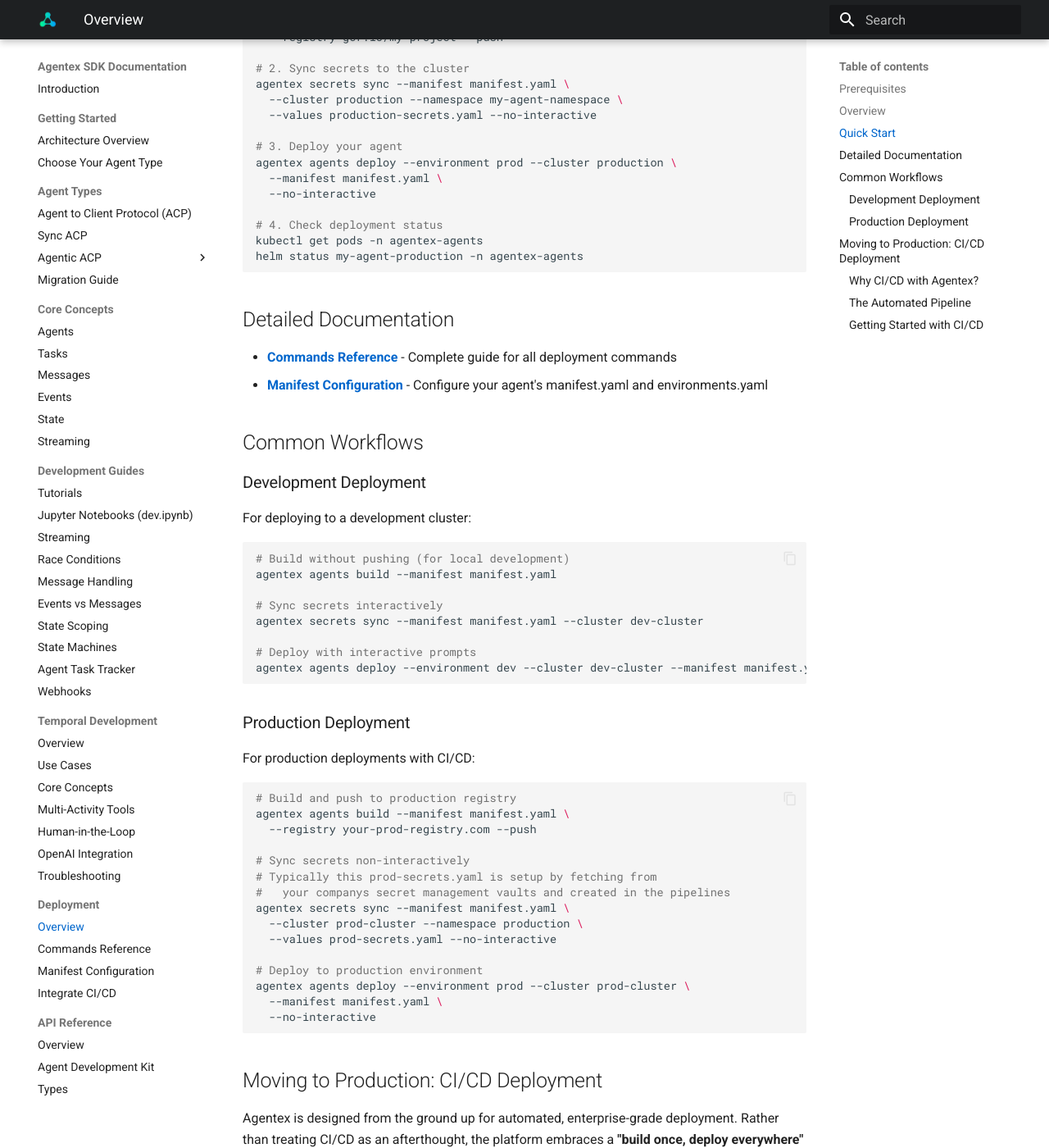
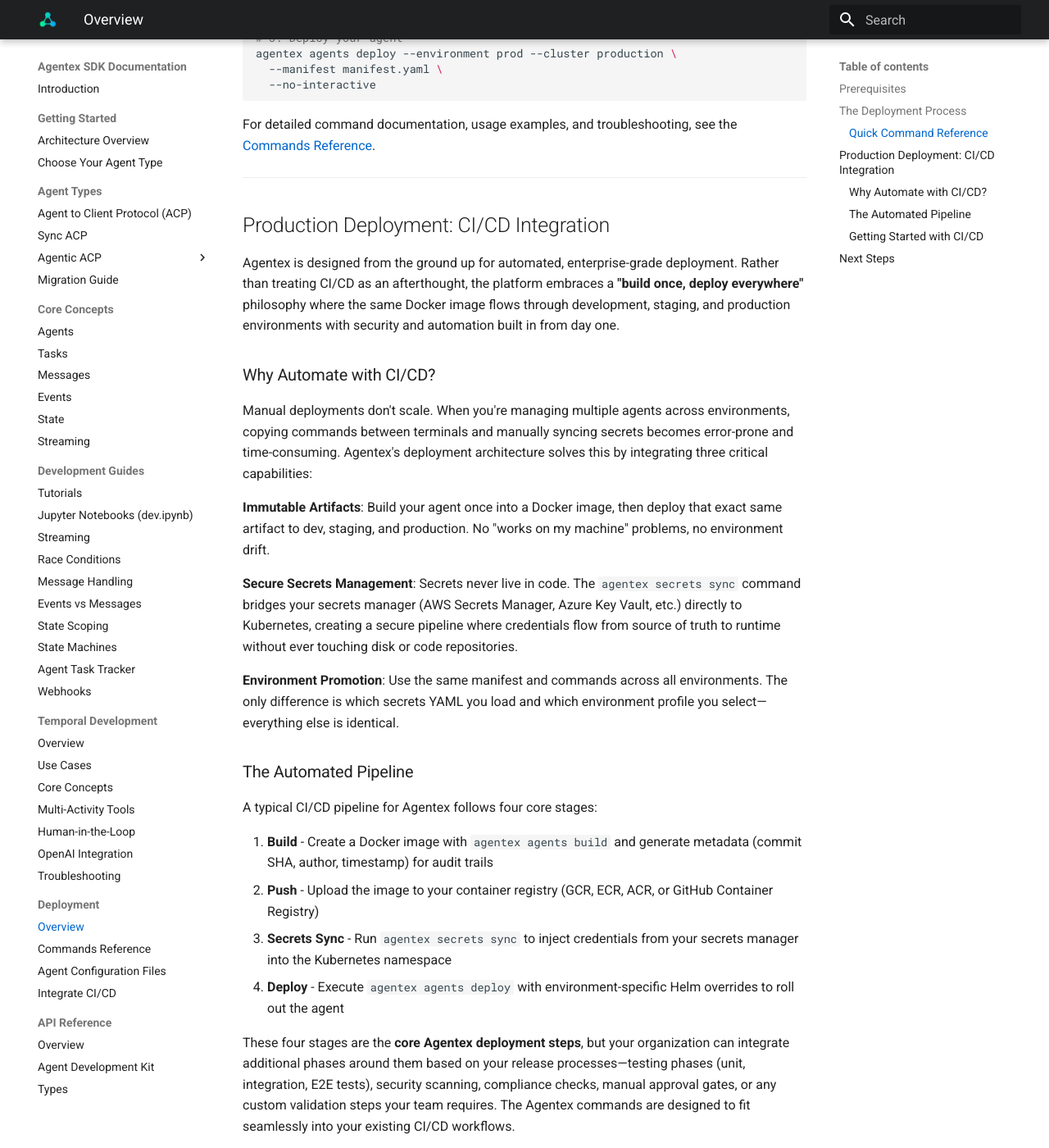
Before and after one commit to scaleapi/scale-agentex, an MkDocs documentation site: the page built from agentex/docs/docs/deployment/overview.md, in a window 1280 px wide and 1400 px high, scrolled down 1146 px. Shown: the whole window at 82% size. Built offline with MkDocs 1.6.1 and Material for MkDocs 9.7.7, drawn with Linux system fonts in a browser that asks for light colours; some of the changed text lies outside the part shown.

Commit message:
Adding changes

````diff
--- a/agentex/docs/docs/deployment/overview.md
+++ b/agentex/docs/docs/deployment/overview.md
@@ -1,6 +1,6 @@
 # Deploying Your Agent
 
-Deploying your agent to production involves three main steps that prepare, configure, and deploy your agent to a Kubernetes cluster. This guide provides an overview of the deployment process and links to detailed documentation for each command.
+With your agent developed and tested locally, the next step is deploying it to a live Kubernetes cluster where it can handle production workloads. Agentex provides deployment commands that work in both manual workflows (for learning and troubleshooting) and automated CI/CD pipelines (recommended for production).
 
 ## Prerequisites
 
@@ -17,20 +17,15 @@
 kubectl get namespace your-namespace  # Verify namespace exists
 ```
 
-!!! Note
-    If your company has CI/CD pipelines set up, much of this may be automated. This guide covers manual deployment.
+## The Deployment Process
 
-## Overview
-
-The deployment process follows three steps:
+Deploying an agent involves three core commands:
 
 1. **[Build](commands.md#agentex-agents-build)** - Create and push a Docker image
 2. **[Sync Secrets](commands.md#agentex-secrets-sync)** - Configure credentials in cluster
 3. **[Deploy](commands.md#agentex-agents-deploy)** - Deploy using Helm charts
 
-## Quick Start
-
-For experienced users, here's the complete deployment sequence:
+### Quick Command Reference
 
 ```bash
 # 1. Build and push your agent image
@@ -46,60 +41,17 @@
 agentex agents deploy --environment prod --cluster production \
   --manifest manifest.yaml \
   --no-interactive
-
-# 4. Check deployment status
-kubectl get pods -n agentex-agents
-helm status my-agent-production -n agentex-agents
 ```
 
-## Detailed Documentation
+For detailed command documentation, usage examples, and troubleshooting, see the [Commands Reference](commands.md).
 
-- **[Commands Reference](commands.md)** - Complete guide for all deployment commands
-- **[Manifest Configuration](../manifest_setup.md)** - Configure your agent's manifest.yaml and environments.yaml
+---
 
-## Common Workflows
-
-### Development Deployment
-For deploying to a development cluster:
-
-```bash
-# Build without pushing (for local development)
-agentex agents build --manifest manifest.yaml
-
-# Sync secrets interactively
-agentex secrets sync --manifest manifest.yaml --cluster dev-cluster
-
-# Deploy with interactive prompts
-agentex agents deploy --environment dev --cluster dev-cluster --manifest manifest.yaml
-```
-
-### Production Deployment
-For production deployments with CI/CD:
-
-```bash
-# Build and push to production registry
-agentex agents build --manifest manifest.yaml \
-  --registry your-prod-registry.com --push
-
-# Sync secrets non-interactively
-# Typically this prod-secrets.yaml is setup by fetching from
-#   your companys secret management vaults and created in the pipelines
-agentex secrets sync --manifest manifest.yaml \
-  --cluster prod-cluster --namespace production \
-  --values prod-secrets.yaml --no-interactive
-
-# Deploy to production environment
-agentex agents deploy --environment prod --cluster prod-cluster \
-  --manifest manifest.yaml \
-  --no-interactive
-```
-
-
-## Moving to Production: CI/CD Deployment
+## Production Deployment: CI/CD Integration
 
 Agentex is designed from the ground up for automated, enterprise-grade deployment. Rather than treating CI/CD as an afterthought, the platform embraces a **"build once, deploy everywhere"** philosophy where the same Docker image flows through development, staging, and production environments with security and automation built in from day one.
 
-### Why CI/CD with Agentex?
+### Why Automate with CI/CD?
 
 Manual deployments don't scale. When you're managing multiple agents across environments, copying commands between terminals and manually syncing secrets becomes error-prone and time-consuming. Agentex's deployment architecture solves this by integrating three critical capabilities:
 
@@ -124,9 +76,17 @@
 
 Ready to automate your deployments? The [CI/CD Setup Guide](cicd.md) walks through:
 
-- Setting up GitHub Actions workflows for automatic deployment
+- Setting up CI/CD pipelines for automatic deployment (examples use GitHub Actions)
 - Configuring secrets synchronization with your secrets manager
 - Implementing build metadata for deployment history tracking
 - Environment-specific deployment strategies
 
-The commands you've learned in this guide (build, secrets sync, deploy) are the same commands your CI/CD pipeline will use—just executed automatically instead of manually.
+The commands shown in the Quick Reference above are the same commands your CI/CD pipeline will use—just executed automatically instead of manually.
+
+---
+
+## Next Steps
+
+- **[Integrate CI/CD](cicd.md)** - Set up automated deployment pipelines (recommended for production)
+- **[Commands Reference](commands.md)** - Detailed documentation for all deployment commands
+- **[Agent Configuration Files](../configuration.md)** - Configure your agent's manifest.yaml and environments.yaml
--- a/agentex/docs/mkdocs.yml
+++ b/agentex/docs/mkdocs.yml
@@ -86,7 +86,7 @@
   - Deployment:
       - Overview: deployment/overview.md
       - Commands Reference: deployment/commands.md
-      - Manifest Configuration: manifest_setup.md
+      - Agent Configuration Files: configuration.md
       - Integrate CI/CD: deployment/cicd.md
   - API Reference:
       - Overview: api/overview.md
````
Also changed, not shown: agentex/docs/docs/deployment/cicd.md (+1 -1 lines), agentex/docs/docs/configuration.md (renamed from agentex/docs/docs/manifest_setup.md).
